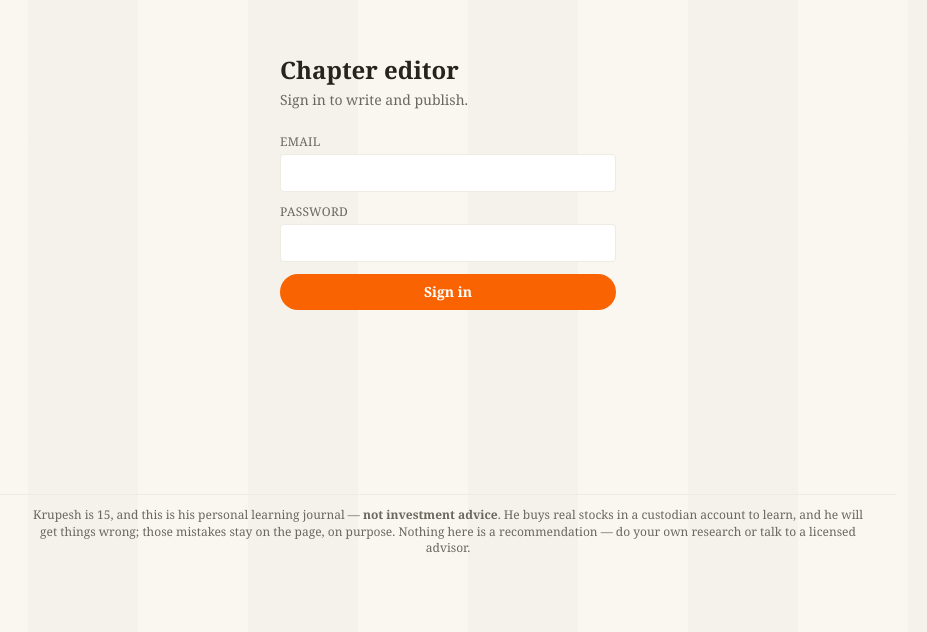
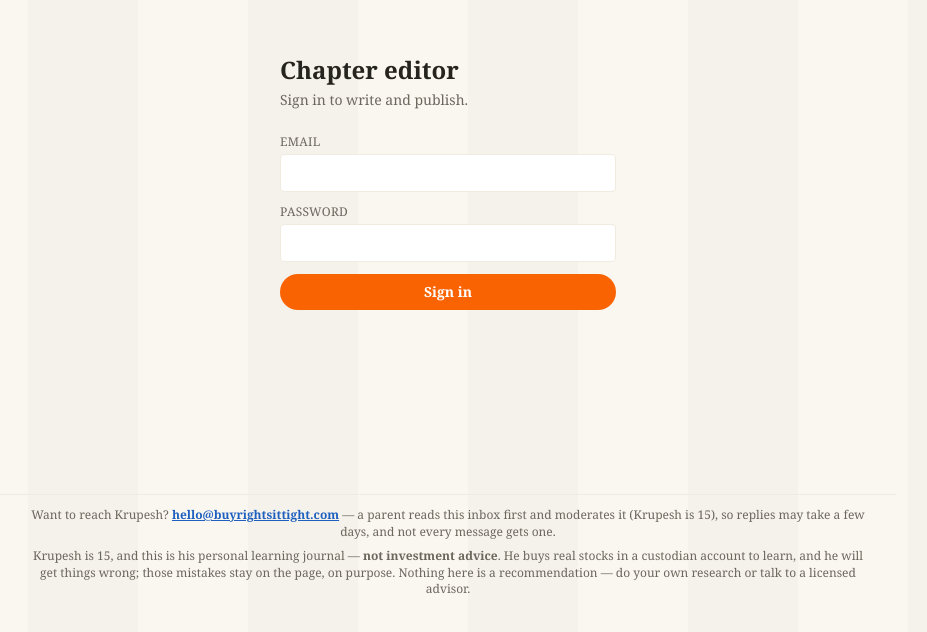
Before and after one commit to krupeshspatel6-ops/buy-right-sit-tight, a Next.js app: page /admin/login in a window 1280 px wide. Shown: the part 118-750 px from the top of the page, without its empty margins (192-1119 px from the left). Built offline with nearby package versions, Linux system fonts and the light colour scheme; no server answers.

Commit message:
content: add moderated contact email (hello@buyrightsittight.com) to footer

```diff
--- a/app/layout.tsx
+++ b/app/layout.tsx
@@ -43,6 +43,14 @@ export default function RootLayout({ children }: { children: React.ReactNode })
       <body className="min-h-screen antialiased">
         {children}
         <footer className="mx-auto max-w-4xl px-6 py-3 text-center text-xs leading-snug text-ink-soft border-t border-wall-dark mt-3">
+          <p className="mb-2">
+            Want to reach Krupesh?{" "}
+            <a href="mailto:hello@buyrightsittight.com" className="font-semibold text-tape underline">
+              hello@buyrightsittight.com
+            </a>{" "}
+            — a parent reads this inbox first and moderates it (Krupesh is 15), so replies may
+            take a few days, and not every message gets one.
+          </p>
           <p>
             Krupesh is 15, and this is his personal learning journal — <b>not investment
             advice</b>. He buys real stocks in a custodian account to learn, and he will get
```
